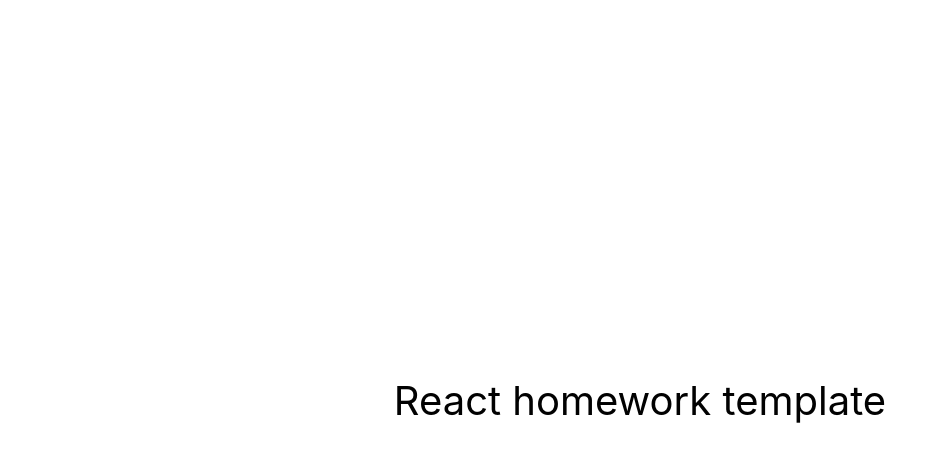
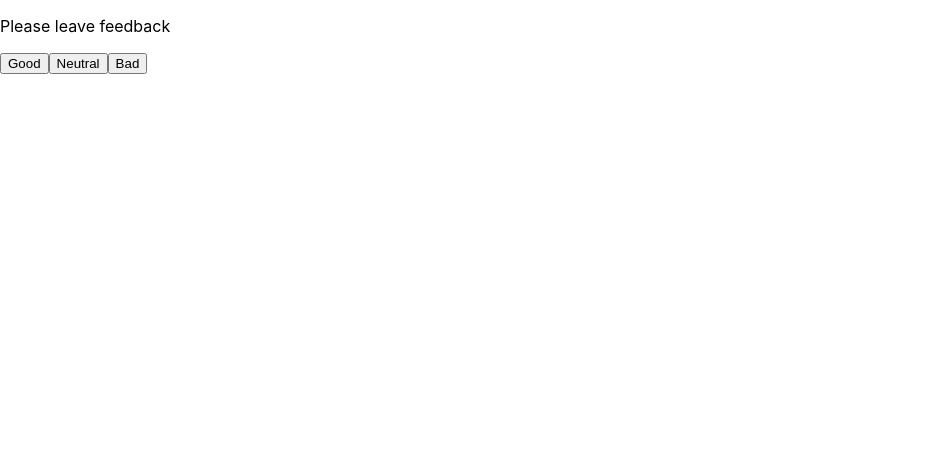
Before and after one commit to oleksandrmaliy/goit-react-hw-04-feedback, a React (Create React App) app: page / in a window 1280 px wide. Shown: the top 462 px of the page, without its empty margins (0-947 px from the left). Built offline with nearby package versions, Linux system fonts and the light colour scheme.

Commit message:
rendered

```diff
--- a/src/components/App.jsx
+++ b/src/components/App.jsx
@@ -1,16 +1,66 @@
-export const App = () => {
-  return (
-    <div
-      style={{
-        height: '100vh',
-        display: 'flex',
-        justifyContent: 'center',
-        alignItems: 'center',
-        fontSize: 40,
-        color: '#010101'
-      }}
-    >
-      React homework template
-    </div>
-  );
-};
+import React, { Component } from "react";
+import { Feedback } from "./Feedback/Feedback";
+import { Statistics } from "./Statistics/Statistics";
+
+
+
+export class App extends Component {
+
+  state = {
+  good: 0,
+  neutral: 0,
+    bad: 0,
+  show: true,
+  }
+
+
+
+
+handleGood = () => {
+        this.setState(prevState => ({
+            good: prevState.good + 1})
+        );
+  }
+
+handleNeutral = () => {
+        this.setState(prevState => ({
+            neutral: prevState.neutral + 1})
+        );
+  }
+
+handleBad = () => {
+        this.setState(prevState => ({
+            bad: prevState.bad + 1})
+        );
+  }
+
+  render() {
+    const total = this.state.good + this.state.neutral + this.state.bad;
+    const positive = Math.round((this.state.good / total) * 100);
+    return (
+      <div
+      // style={{
+      //   height: '100vh',
+      //   display: 'flex',
+      //   justifyContent: 'center',
+      //   alignItems: 'center',
+      //   fontSize: 40,
+      //   color: '#010101'
+      // }}
+      >
+        <Feedback
+          handleGood={this.handleGood}
+          handleNeutral={this.handleNeutral}
+          handleBad={this.handleBad} />
+        {(total > 0) && <Statistics
+          good={this.state.good}
+          neutral={this.state.neutral}
+          bad={this.state.bad}
+          total={total}
+          positive={positive} />}
+
+         {/* {good = this.state.good, neutral = this.state.neutral, bad=this.state.bad} */}
+      </div>
+    )
+  }
+}
--- /dev/null
+++ b/src/components/Feedback/Feedback.jsx
@@ -0,0 +1,43 @@
+// import PropTypes from 'prop-types';
+// import {
+
+import React, { Component } from "react"
+
+
+// } from './Feedback.styled';
+
+export class Feedback extends Component {
+
+
+//     state = {
+//         value: 100,
+//     }
+
+//     handleGood = () => {
+//         console.log('Pressed Good');
+//         console.log(this);
+//         this.setState(prevState => {
+//             return {
+//                 value: prevState.value + 1
+//             }
+//         });
+//    }
+    render() {
+        return (
+            <div>
+                <p>Please leave feedback</p>
+                <div>
+                    <button type="button" onClick={this.props.handleGood}>Good</button>
+                    <button type="button" onClick={this.props.handleNeutral}>Neutral</button>
+                    <button type="button" onClick={this.props.handleBad}>Bad</button>
+                </div>
+
+            </div>
+
+        )
+    }
+}
+
+// Feedback.propTypes = {
+
+// };
--- /dev/null
+++ b/src/components/Statistics/Statistics.jsx
@@ -0,0 +1,33 @@
+// import PropTypes from 'prop-types';
+// import {
+
+import React, { Component } from "react"
+
+
+// } from './Statistics.styled';
+
+export class Statistics extends Component {
+
+    // total = this.props.good + this.props.neutral + this.props.bad;
+
+    render() {
+        return (
+            <div>
+                <p>Statistics</p>
+                <div>
+                    <p>Good: {this.props.good}</p>
+                    <p>Neutral: {this.props.neutral}</p>
+                    <p>Bad: {this.props.bad}</p>
+                    <p>Total: {this.props.total}</p>
+                    <p>Positive feedback: { }{this.props.positive}%</p>
+                </div>
+
+            </div>
+
+        )
+    }
+}
+
+// Feedback.propTypes = {
+
+// };
```
Also changed, not shown: src/components/Feedback/Feedback.styled.js (added), src/components/Statistics/Statistics.styled.js (added).
